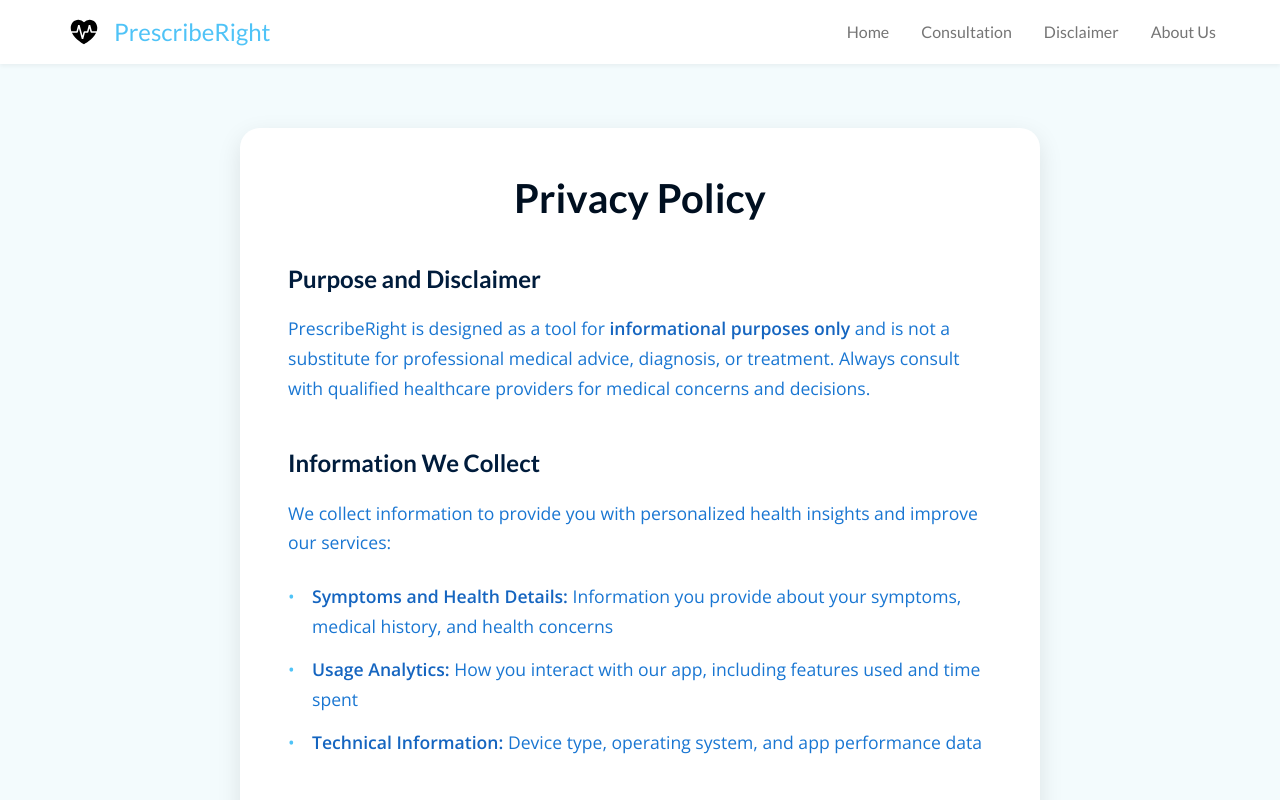
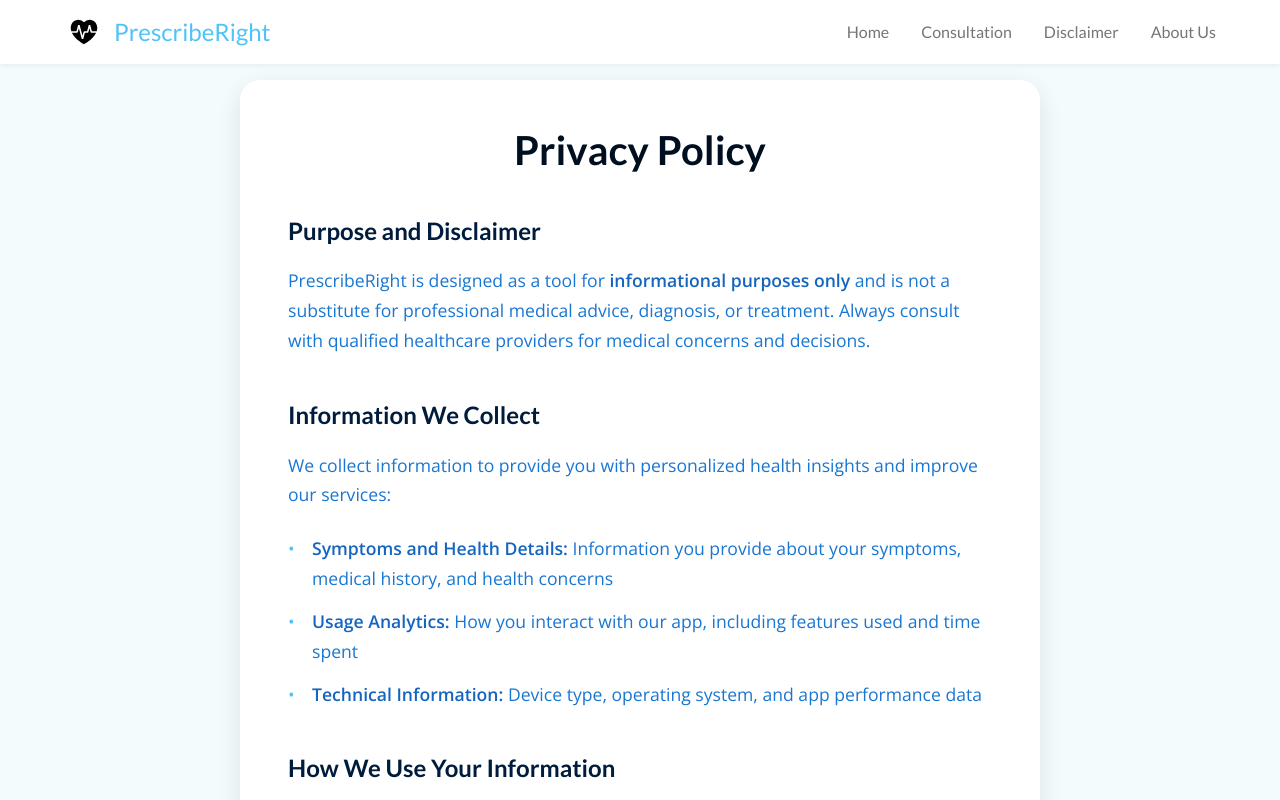
Before and after one commit to ritz0502/PrescribeRight, a React (Vite) app in the folder frontend-app/: page /privacy-policy in a window 1280 px wide. Shown: the top 800 px of the page. Built offline with nearby package versions, Linux system fonts and the light colour scheme.

Commit message:
privacy legal pagess

```diff
--- a/frontend-app/src/pages/PrivacyPolicyPage.jsx
+++ b/frontend-app/src/pages/PrivacyPolicyPage.jsx
@@ -14,7 +14,7 @@ const PrivacyPolicyPage = () => {
         },
         container: {
             maxWidth: '800px',
-            margin: '5rem auto',
+            margin: '2rem auto',
             backgroundColor: '#FFFFFF',
             borderRadius: '20px',
             padding: '3rem',
```
